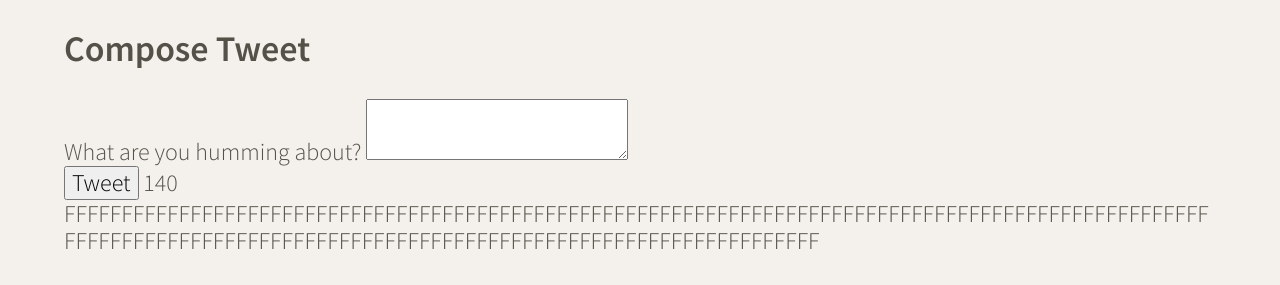
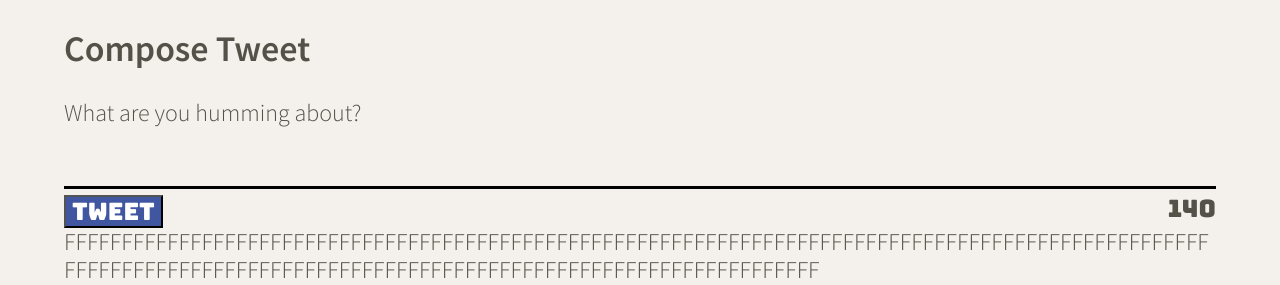
Before and after one commit to myfootsasleep/tweeterProject, a website: page public/index.html in a window 1280 px wide. Shown: the part 522-807 px from the top of the page. Drawn offline with nearby package versions, Linux system fonts and the light colour scheme.

Commit message:
added css code to the newly added new-tweet.css to make it look like the example on compass

```diff
--- a/public/index.html
+++ b/public/index.html
@@ -45,8 +45,9 @@
       <h2>Compose Tweet</h2>
       <form method="POST" action="/tweets">
         <label for="tweet-text">What are you humming about?</label>
+        <br>
         <textarea name="text" id="tweet-text"></textarea>
-        <div>
+        <div class = "form-footer">
           <button type="submit">Tweet</button>
           <output name="counter" class="counter" for="tweet-text">140</output>
         </div>
--- a/public/styles/layout.css
+++ b/public/styles/layout.css
@@ -29,10 +29,8 @@ body {
 
 main {
 background-color: #f4f1ec;
-inline-size: 90%;
+width: 90%;
 overflow-wrap: break-word;
-align-content: center;
-max-width: max-content;
 margin: auto;
 }
 /*
--- a/public/styles/new-tweet.css
+++ b/public/styles/new-tweet.css
@@ -0,0 +1,20 @@
+.new-tweet{
+}
+.form-footer{
+  display: flex;
+  justify-content: space-between;
+  font-family: Bungee, sans-serif;
+}
+button{
+  background-color: #4056a1;
+  color: white;
+}
+
+#tweet-text {
+  width: 100%;
+  background: transparent;
+  border: none;
+  border-bottom: 3px solid black;
+  outline: none;
+  resize: none;
+}
```
